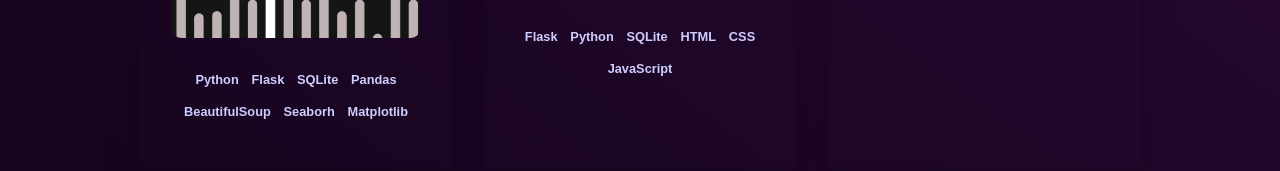
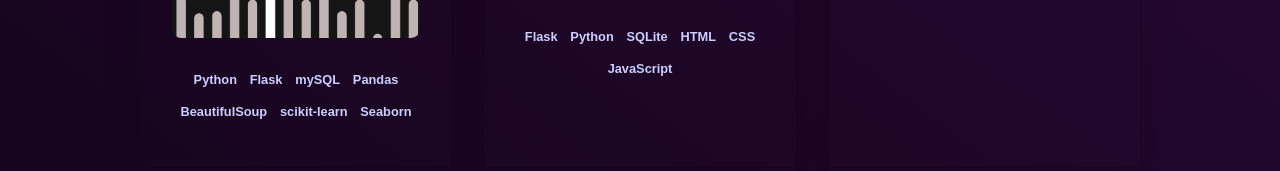
Before and after one commit to zsspan/zsspan.github.io, a React (Create React App) app: page / in a window 1280 px wide. Shown: the part 2765-2936 px from the top of the page. Built offline with nearby package versions, Linux system fonts and the light colour scheme.

Commit message:
feat: minor projects update

```diff
--- a/src/components/projects.js
+++ b/src/components/projects.js
@@ -30,7 +30,7 @@
     {
       name: 'Easy NBA',
       description: 'A Flask app that processes inputted NBA players and uses web scraping, and data tools to provide in-depth statistics and future predictions',
-      tools: ['Python', 'Flask', 'SQLite', 'Pandas', 'BeautifulSoup', 'Seaborh', 'Matplotlib'],
+      tools: ['Python', 'Flask', 'mySQL', 'Pandas', 'BeautifulSoup', 'scikit-learn', 'Seaborn'],
       image: 'easynba.png',
       sourceCode: 'https://github.com/zsspan?tab=repositories',
     },
```
